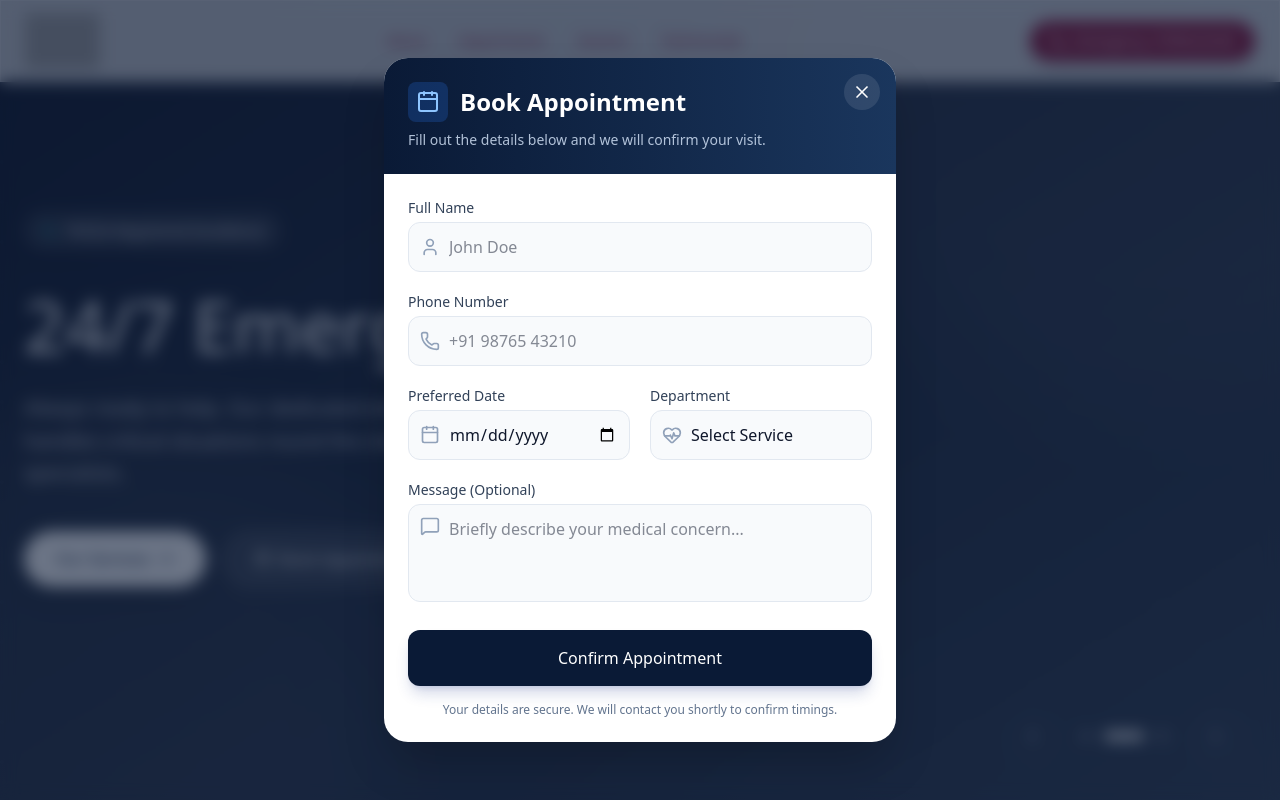
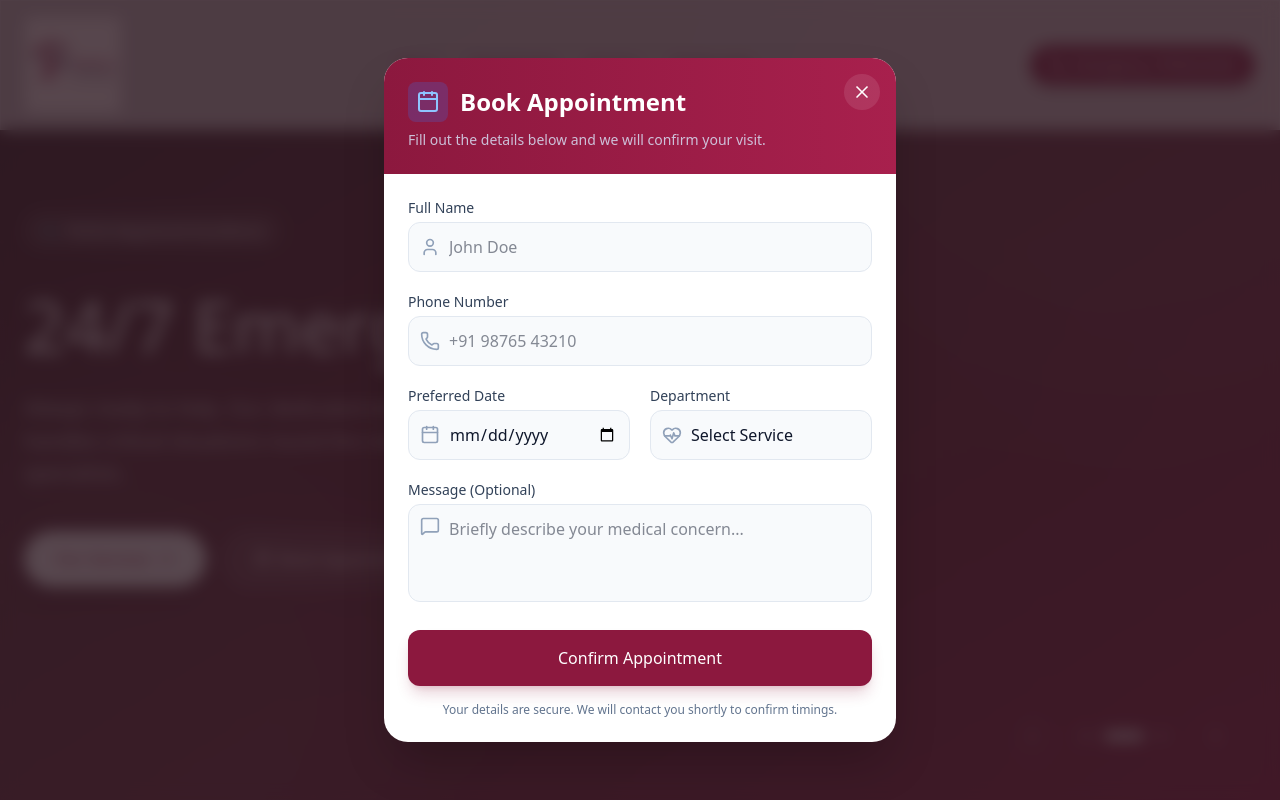
Before and after one commit to godivatech/krishna_hospital, a Next.js app: page / in a window 1280 px wide. Both pictures are taken after a click on the button "Book Appointment". Shown: the top 800 px of the page. Built offline with nearby package versions, Linux system fonts and the light colour scheme; grey boxes are pictures that could not be loaded; a web font is replaced by a local one.

Commit message:
code changes

```diff
--- a/src/components/BookAppointmentModal.tsx
+++ b/src/components/BookAppointmentModal.tsx
@@ -56,7 +56,7 @@ const BookAppointmentModal: React.FC<BookAppointmentModalProps> = ({ isOpen, onC
             animate={{ opacity: 1 }}
             exit={{ opacity: 0 }}
             onClick={onClose}
-            className="fixed inset-0 bg-[#0a1a36]/60 backdrop-blur-sm z-50"
+            className="fixed inset-0 bg-[#2D1A22]/80 backdrop-blur-sm z-50"
           />
           <div className="fixed inset-0 flex items-center justify-center p-4 z-50 pointer-events-none">
             <motion.div
@@ -66,7 +66,7 @@ const BookAppointmentModal: React.FC<BookAppointmentModalProps> = ({ isOpen, onC
               className="bg-white rounded-3xl shadow-2xl w-full max-w-lg overflow-hidden pointer-events-auto"
             >
               {/* Header */}
-              <div className="bg-gradient-to-r from-[#0a1a36] to-[#1a365d] p-6 text-white relative">
+              <div className="bg-gradient-to-r from-primary to-primary-light p-6 text-white relative">
                 <button
                   onClick={onClose}
                   className="absolute top-4 right-4 p-2 bg-white/10 hover:bg-white/20 rounded-full transition-colors focus:outline-none"
@@ -180,7 +180,7 @@ const BookAppointmentModal: React.FC<BookAppointmentModalProps> = ({ isOpen, onC
                 <div className="pt-2">
                   <button
                     type="submit"
-                    className="w-full bg-[#0a1a36] text-white py-4 rounded-xl font-medium hover:bg-blue-900 transition-colors shadow-lg shadow-blue-900/20 flex items-center justify-center gap-2"
+                    className="w-full bg-primary text-white py-4 rounded-xl font-medium hover:bg-primary-light transition-colors shadow-lg shadow-primary/20 flex items-center justify-center gap-2"
                   >
                     Confirm Appointment
                   </button>
--- a/src/components/Footer.tsx
+++ b/src/components/Footer.tsx
@@ -11,7 +11,7 @@ export default function Footer() {
   ];
 
   return (
-    <footer id="contact" className="bg-[#0a1a36] text-slate-300 pt-20 pb-10 border-t border-white/10">
+    <footer id="contact" className="bg-primary text-slate-300 pt-20 pb-10 border-t border-white/10">
       <div className="max-w-7xl mx-auto px-6 grid md:grid-cols-2 lg:grid-cols-4 gap-12 mb-16">
 
         {/* Brand Col */}
--- a/src/components/Hero.tsx
+++ b/src/components/Hero.tsx
@@ -13,22 +13,22 @@ export default function Hero() {
       title: "Advanced Surgery &",
       subtitle: "Maternity Care",
       description: "Ramanathapuram's trusted multi-specialty hospital. We bring surgical excellence and compassionate maternity care together under one roof.",
-      bgColors: "from-[#0a1a36] to-[rgb(20,40,90)]",
-      accent: "text-blue-400"
+      bgColors: "from-primary to-primary-light",
+      accent: "text-accent-light"
     },
     {
       title: "24/7 Emergency",
       subtitle: "Care",
       description: "Always ready to help. Our dedicated emergency department handles critical situations round the clock with expert specialists.",
-      bgColors: "from-[#0f172a] to-[#334155]",
-      accent: "text-emerald-400"
+      bgColors: "from-[#2D1A22] to-primary",
+      accent: "text-accent"
     },
     {
       title: "State-of-the-Art",
       subtitle: "ICU & NICU",
       description: "Providing the highest level of critical care and advanced life support for adult and neonatal patients in a safe environment.",
-      bgColors: "from-[#1e1b4b] to-[#4338ca]",
-      accent: "text-purple-400"
+      bgColors: "from-[#1a0f14] to-[#4A162B]",
+      accent: "text-accent-light"
     }
   ];
 
@@ -43,7 +43,7 @@ export default function Hero() {
   const prevSlide = () => setCurrentSlide((prev) => (prev - 1 + slides.length) % slides.length);
 
   return (
-    <section className="relative min-h-[100svh] flex items-center overflow-hidden bg-[#0a1a36]">
+    <section className="relative min-h-[100svh] flex items-center overflow-hidden bg-[#2D1A22]">
       <AnimatePresence mode="wait">
         <motion.div
           key={currentSlide}
@@ -86,7 +86,7 @@ export default function Hero() {
               </p>
 
               <div className="flex flex-wrap items-center gap-4">
-                <a href="#departments" className="flex items-center justify-center gap-2 bg-white text-[#0a1a36] px-8 py-4 rounded-full font-medium hover:bg-white/90 transition-all w-full sm:w-auto shadow-xl hover:shadow-2xl hover:-translate-y-1">
+                <a href="#departments" className="flex items-center justify-center gap-2 bg-white text-primary px-8 py-4 rounded-full font-medium hover:bg-white/90 transition-all w-full sm:w-auto shadow-xl hover:shadow-2xl hover:-translate-y-1">
                   Our Services
                   <ArrowRight className="w-4 h-4" />
                 </a>
--- a/src/components/Navbar.tsx
+++ b/src/components/Navbar.tsx
@@ -11,9 +11,9 @@ export default function Navbar() {
       transition={{ duration: 0.6, ease: [0.22, 1, 0.36, 1] }}
       className="fixed top-0 w-full z-50 glass border-b border-white/20"
     >
-      <div className="max-w-7xl mx-auto px-6 h-20 flex items-center justify-between">
+      <div className="max-w-7xl mx-auto px-6 py-4 flex items-center justify-between">
         <Link href="/" className="flex items-center gap-3 group">
-          <img src="/logo.png" alt="Krishna Hospitals" className="h-14 w-auto object-contain transition-transform group-hover:scale-105" />
+          <img src="/logo.png" alt="Krishna Hospitals" className="h-20 md:h-24 w-auto object-contain transition-transform group-hover:scale-105" />
         </Link>
 
         <nav className="hidden md:flex gap-8 text-sm font-medium text-primary">
```
Also changed, not shown: public/Logo.png (added).
